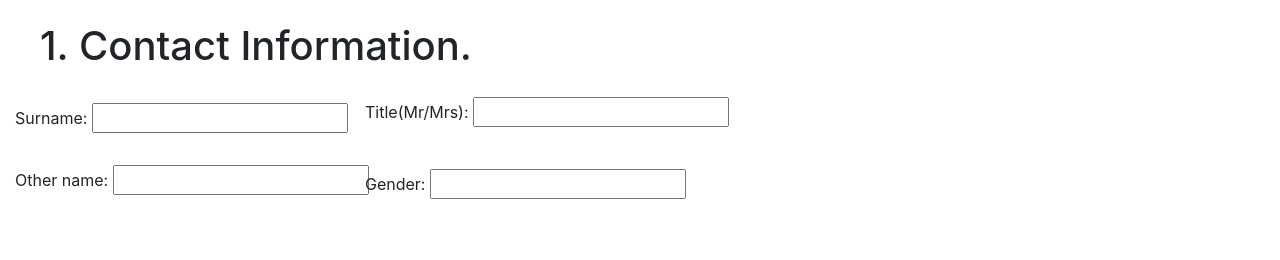
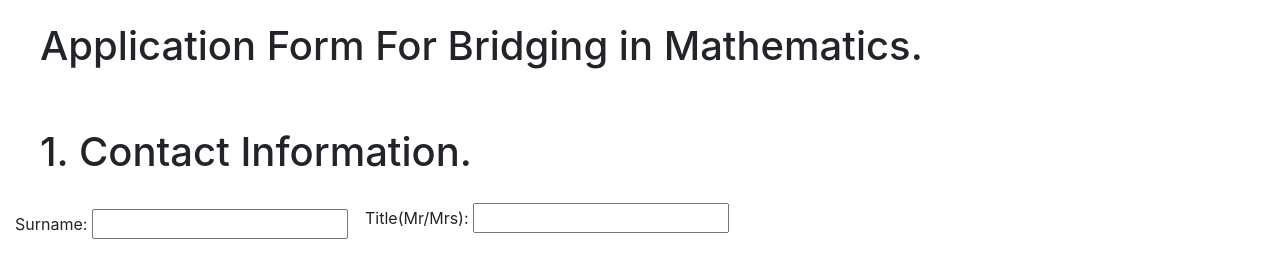
Before and after one commit to MbelengaStephen/Class-Work2, a plain HTML site: page index.html in a window 1280 px wide. Shown: the part 540-800 px from the top of the page. Drawn offline with nearby package versions, Linux system fonts and the light colour scheme.

Commit message:
Update index.html

```diff
--- a/index.html
+++ b/index.html
@@ -22,6 +22,7 @@
     </textarea>
 </label>
   <section class="container-fluid">
+    <h1>Application Form For Bridging in Mathematics. </h1>
     <h1>1. Contact Information.</h1>
     <div>
       <label>Surname:
```
